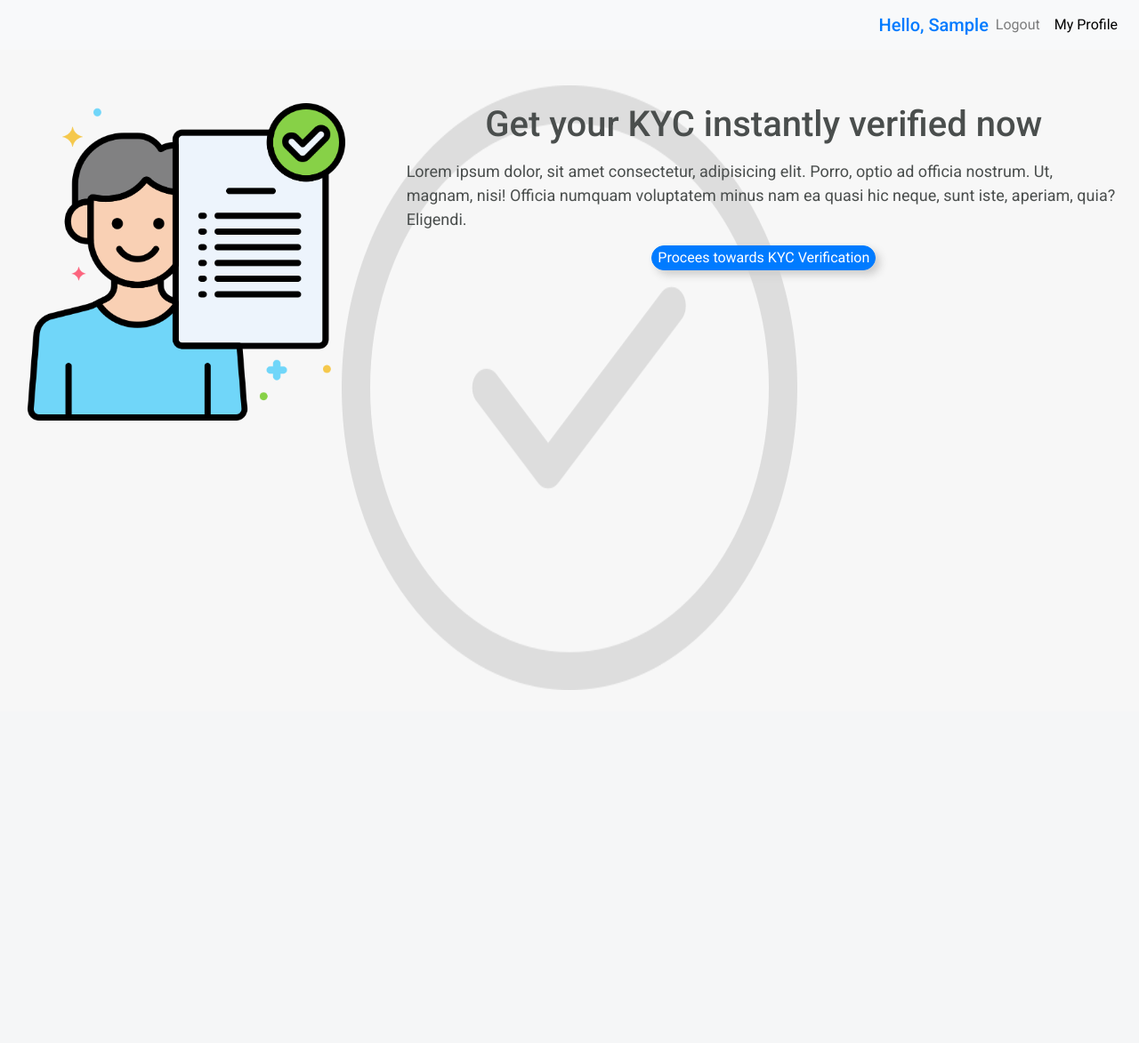
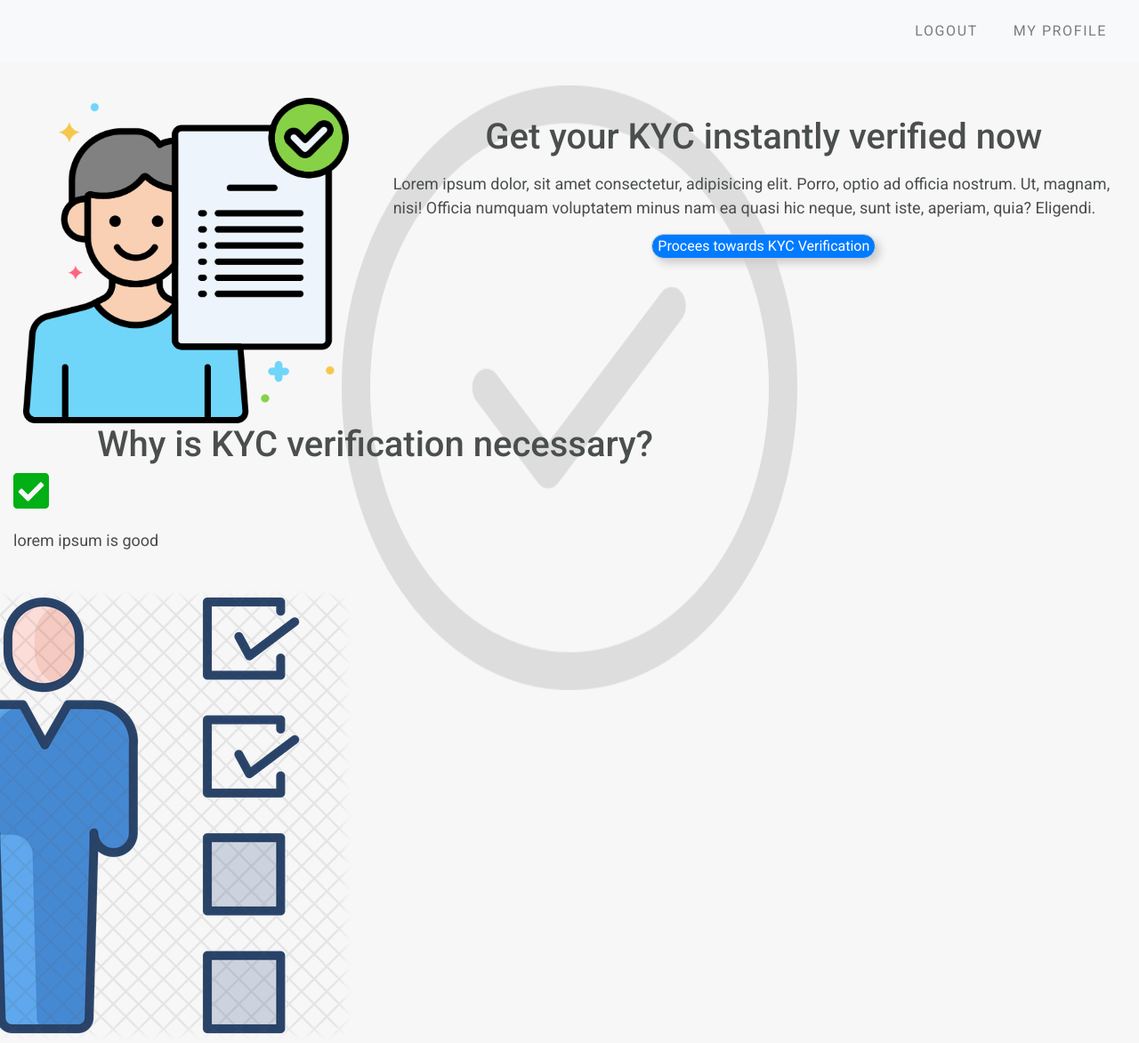
Before and after one commit to Chiraayupm/ekyc, a Django app: page / in a window 1280 px wide. Shown: the whole page at 89% size. Before the commit the page ends 776 px from the top, so only its background shows below. Run offline with Django 3.2, Linux system fonts and the light colour scheme; the visitor is signed in with stand-in values (Sample User, id 1); some libraries are stand-ins or nearby versions.

Commit message:
change landing page UI

```diff
--- a/ekyc/static/css/base.css
+++ b/ekyc/static/css/base.css
@@ -24,6 +24,53 @@ body{
 		display: none;
 	}
 }
+/* nav{
+    border: none;
+    background-color: #f7f7f7;
+
+} */
+#link{
+    position: relative;
+    padding: 15px 20px;
+    text-transform: uppercase;
+    text-decoration: none;
+    letter-spacing: 0.1em;
+
+}
+
+#link:after {
+    background: none repeat scroll 0 0 transparent;
+    bottom: 0;
+    content: "";
+    display: block;
+    height: 5px;
+    left: 50%;
+    position: absolute;
+    background-color: #0060ff;
+    transition: width 0.3s ease 0s, left 0.3s ease 0s;
+    width: 0;
+  }
+  #link:hover:after {
+    width: 100%;
+    left: 0;
+  }
+
+/* #link:before{
+content: "";
+  position: absolute;
+  width: 100%;
+  height: 6px;
+  bottom: 0;
+  left: 0;
+  background-color: ;
+  visibility: hidden;
+  transform: scaleX(0);
+  transition: all 0.3s ease-in-out;
+}
+#link:hover:before{
+    visibility: visible;
+    transform: scaleX(0.8);
+} */
 .stepwizard-step p {
     margin-top: 10px;
 }
--- a/ekyc/static/css/forms.css
+++ b/ekyc/static/css/forms.css
@@ -1,5 +1,5 @@
 body{
-  background-color: #f9f3e4;
+  background-color: #f7f7f7;
 }
 
 .adoption-form, .blog-form, .login-form, .register-form{
--- a/ekyc/static/css/index.css
+++ b/ekyc/static/css/index.css
@@ -4,7 +4,7 @@
 #imgBox{
 	display: flex;
 	justify-content: center;
-	padding: 20px;
+	/* padding: 20px; */
 	position: relative;
 	margin-top: 40px;
 	/* z-index: 1; */
@@ -39,14 +39,14 @@ p{
 	display: flex;
 	justify-content: center;
 }
-button{
+#procKyc{
 	justify-content: center;
-	border: 1px solid white;
+	border: 1px solid #ccc;
 	border-radius: 20px;
 	box-shadow: 5px 5px 10px #ccc;
 
 }
-button:hover{
+#procKyc:hover{
 	background-color: #444 !important;
 	color:white !important;
 
--- a/ekyc/templates/base.html
+++ b/ekyc/templates/base.html
@@ -51,31 +51,25 @@
     <!--Navbar-->
       <nav class="navbar navbar-expand-lg navbar-light bg-light">
       <a class="navbar-brand" href="/"></a>
-      <button
-        class="navbar-toggler"
-        type="button"
-        data-toggle="collapse"
-        data-target="#navbarNavAltMarkup"
-        aria-controls="navbarNavAltMarkup"
-        aria-expanded="false"
-        aria-label="Toggle navigation"
-      >
-        <span class="navbar-toggler-icon"></span>
-      </button>
+
       <div class="collapse navbar-collapse" id="navbarNavAltMarkup">
         <div class="navbar-nav  ml-auto">
         {% if user.is_authenticated %}
-        <a  href="/"><h5 class="pt-2">Hello, {{ user.first_name }}</h5></a>
+        {% comment %} <a  href="/"><h5 class="pt-2">Hello, {{ user.first_name }}</h5></a> {% endcomment %}
+        <div id="box">
+          <a class="nav-item nav-link  "  role="button" id="link" href="logout">Logout</a>
+        </div>
 
-        <a class="nav-item nav-link" href="logout">Logout</a>
-        {% comment %} <a class="nav-item nav-link" href="mydashboard">My DashBoard</a> {% endcomment %}
-      <li class="nav-item ">
-        <a class="nav-link" style="color: black;"  href="#" role="button" >My Profile</a>
-      </li>
+      <div id="box">
+      <a class="nav-item nav-link  "  id="link"  href="#" role="button" >My Profile</a>
+        </div>
+
+
       {% else %}
+<div id="box">
+<a class="nav-item nav-link " role="button" id="link" href="login">Login</a>
+        </div>
 
-      <a class="nav-item nav-link loginLink" href="login">Login</a>
-      {% comment %} <a class="nav-item nav-link" href="register">Register</a> {% endcomment %}
       {% endif %}
         </div>
       </div>
--- a/ekyc/templates/index.html
+++ b/ekyc/templates/index.html
@@ -11,15 +11,32 @@
        			 	<img src="{% static 'images/kyc.png' %}" alt="kyc" id="kyc">
         		</div>
         		<div class="col col-lg-8 col-sm-12" id="contBox">
-        			<div class="col-lg-12">
+        			<div class="col-xs-12">
         				<h1>Get your KYC instantly verified now </h1>
         			</div>
-        			<div class="col-lg-12">
+        			<div class="col-xs-12">
         				<p>Lorem ipsum dolor, sit amet consectetur, adipisicing elit. Porro, optio ad officia nostrum. Ut, magnam, nisi! Officia numquam voluptatem minus nam ea quasi hic neque, sunt iste, aperiam, quia? Eligendi.</p>
         			</div>
-        			<div class="col-lg-12" id="buttonBox">
-        				<button type="submit" class="btn-primary">Procees towards KYC Verification</button>
+        			<div class="col-xs-12" id="buttonBox">
+        				<button type="submit" class="btn-primary" id="procKyc"> Procees towards KYC Verification</button>
         			</div>
         		</div>
         </div>
+				<div class="row">
+					<div class="col col-lg-8 col-sm-12" id="contBox1">
+						<div class="col-xs-12">
+							<h1>Why is KYC verification necessary?</h1>
+						</div>
+						<div class="col-xs-2 col-lg-2" id="svg">
+							<svg width="5vh" height="5vh" viewBox="0 0 448 448" fill="none" xmlns="http://www.w3.org/2000/svg">
+<path d="M400 448H48C21.49 448 0 426.51 0 400V48C0 21.49 21.49 0 48 0H400C426.51 0 448 21.49 448 48V400C448 426.51 426.51 448 400 448ZM195.314 349.941L379.314 165.941C385.562 159.693 385.562 149.562 379.314 143.314L356.687 120.687C350.439 114.439 340.308 114.438 334.059 120.687L184 270.745L113.941 200.686C107.693 194.438 97.562 194.438 91.313 200.686L68.686 223.313C62.438 229.561 62.438 239.692 68.686 245.94L172.686 349.94C178.935 356.19 189.065 356.19 195.314 349.941V349.941Z" fill="#02AF14"/>
+</svg>
+					</div>
+					<div class="col-xs-10 col-lg-10" id="inst">
+							<p> lorem ipsum is good</p>
+					</div>
+					<div class="col col-lg-4 col-sm-12" id="imgBox">
+						<img src="{% static 'images/kyc-onboarding.png' %}"></img>
+					</div>
+				</div>
     {% endblock content %}
```
Also changed, not shown: ekyc/static/images/Vector.svg (added), ekyc/static/images/kyc-onboarding.png (renamed from ekyc/static/images/kyc-onboarding-1974238-1663926.png).
